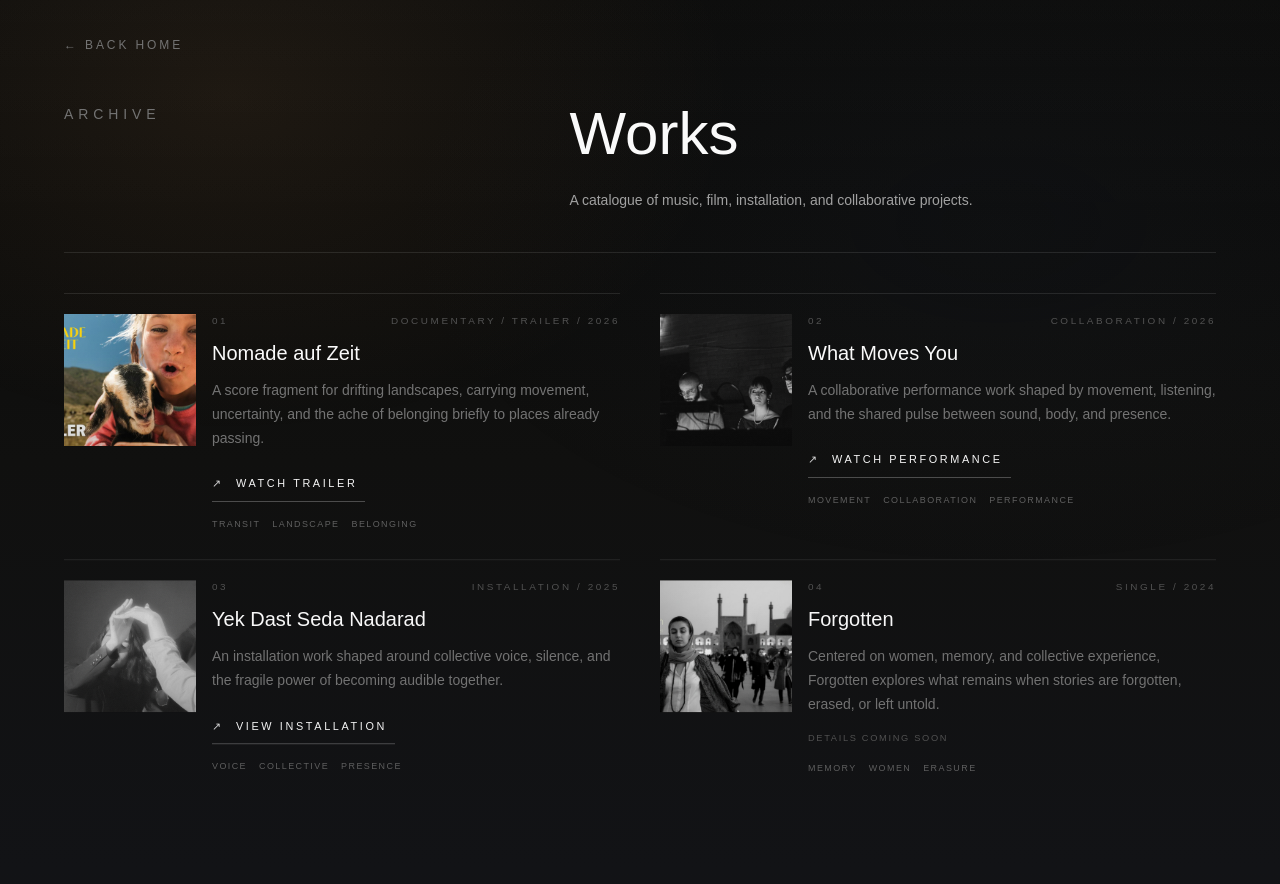
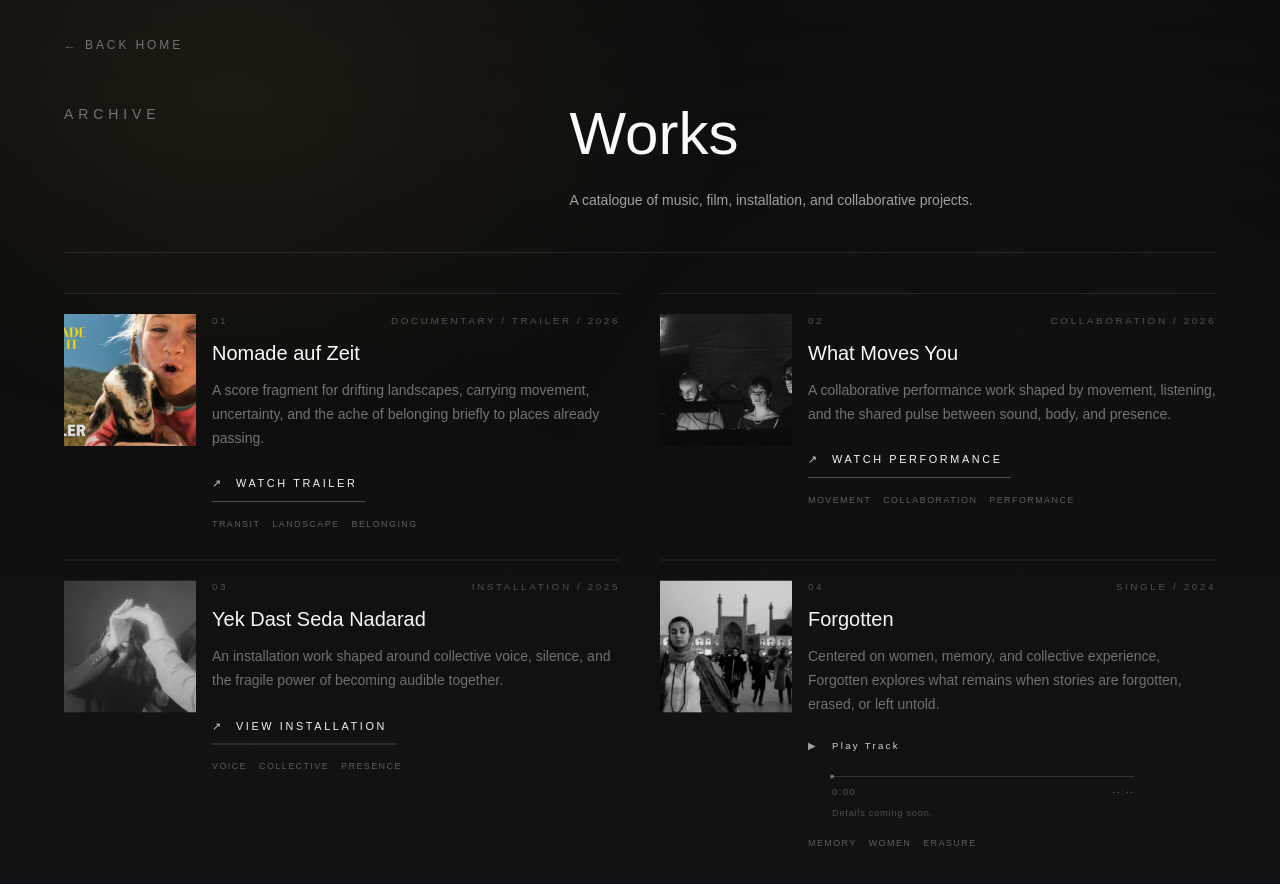
Before and after one commit to Mrylabs/mori-portfolio, a Next.js app: page /works in a window 1280 px wide. Shown: the top 884 px of the page. Built offline with nearby package versions, Linux system fonts and the light colour scheme.

Commit message:
Restore archive audio playback

```diff
--- a/src/data/works.ts
+++ b/src/data/works.ts
@@ -56,6 +56,8 @@ export const works: Work[] = [
       "Centered on women, memory, and collective experience, Forgotten explores what remains when stories are forgotten, erased, or left untold.",
     image: "/images/works/forgotten-cover.jpg",
     featured: false,
+    audioSrc: "/audio/forgotten.mp3",
+    actionLabel: "Play Track",
     tags: ["MEMORY", "WOMEN", "ERASURE"],
   },
   {
@@ -78,6 +80,8 @@ export const works: Work[] = [
       "A meditation on shadow, stillness, and emotional tension, Dark lingers in the space between presence and absence.",
     image: "/images/works/dark-cover.webp",
     featured: false,
+    audioSrc: "/audio/dark-in-the-woods.mp3",
+    actionLabel: "Play Track",
     tags: ["SHADOW", "STILLNESS", "TENSION"],
   },
   {
```
